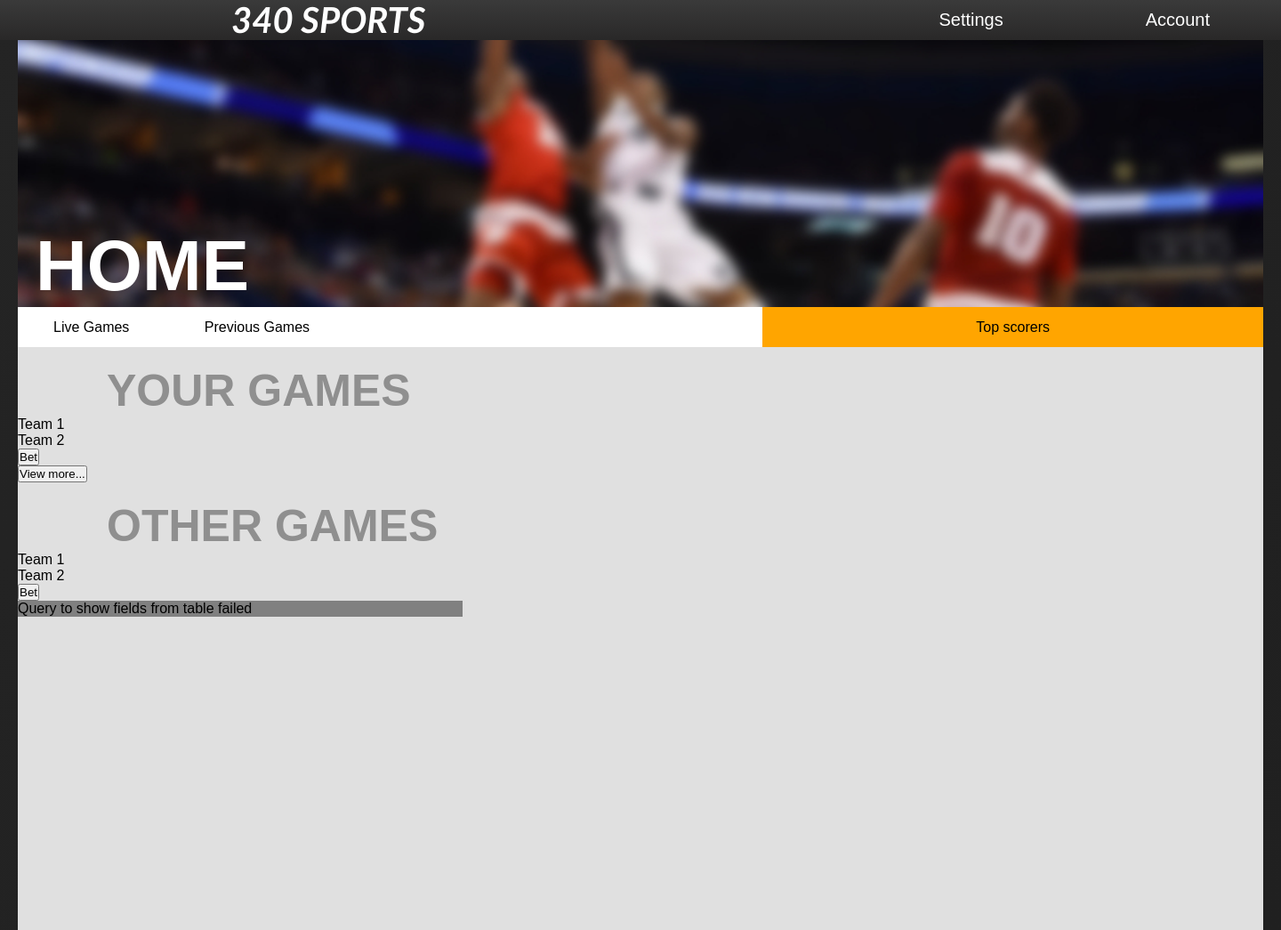
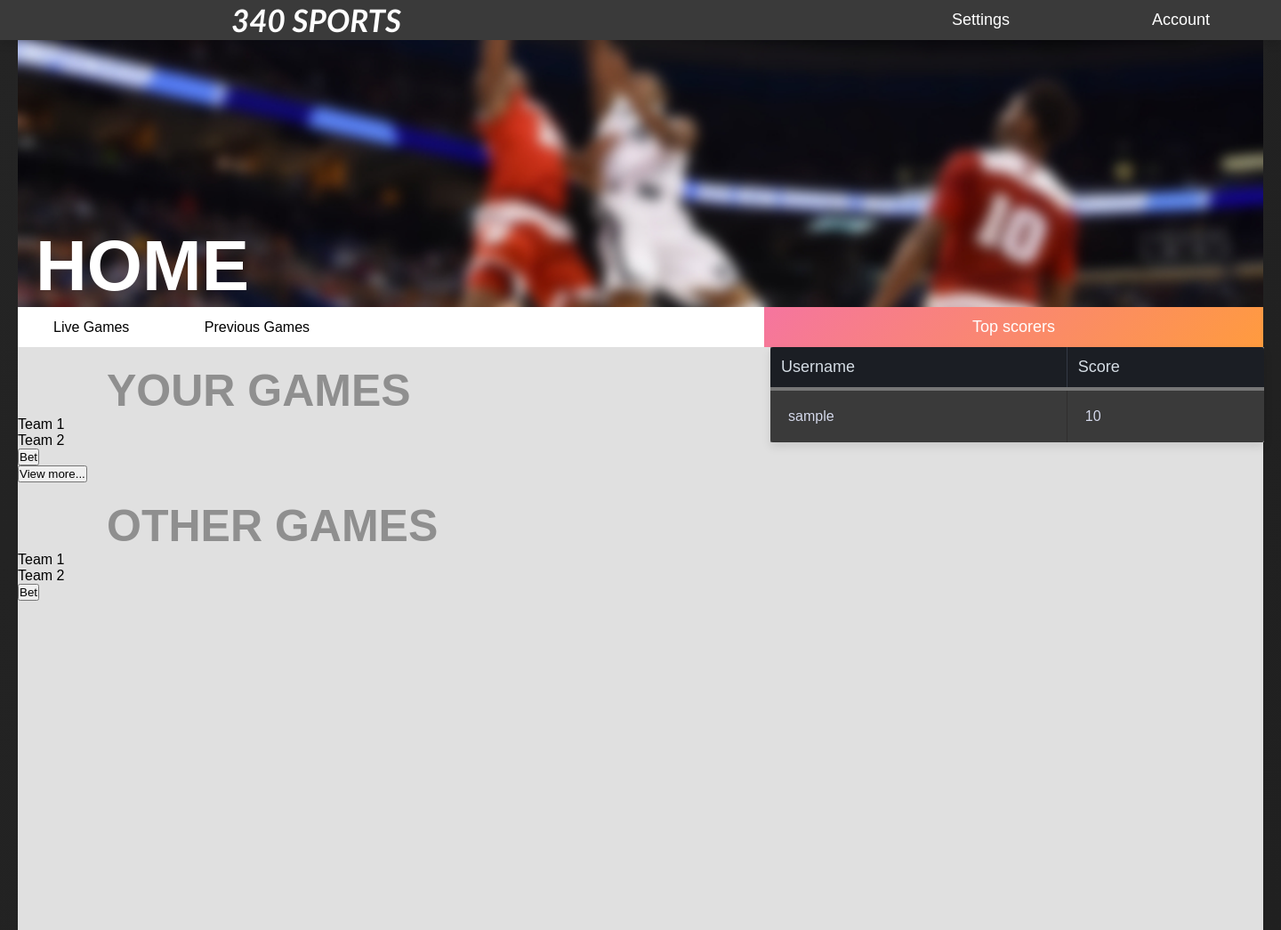
Before and after one commit to trilxs/340-sports, a PHP site: page / in a window 1440 px wide. Shown: the whole page at 89% size. Run offline with PHP 8.4, Linux system fonts and the light colour scheme; tables that the repository leaves empty or names only in its code hold one stand-in row (values such as "Sample post"); data that the repository does not hold is empty.

Commit message:
Fixed SQL fetch data bug and tidied up CSS

```diff
--- a/css/index.css
+++ b/css/index.css
@@ -33,12 +33,9 @@ html {
     height: 45px;
     background-color: #3A3A3A;
     overflow: hidden;
-    background: -webkit-linear-gradient(#3A3A3A, #292828); /* For Safari 5.1 to 6.0 */
-    background: -o-linear-gradient(#3A3A3A, #292828); /* For Opera 11.1 to 12.0 */
-    background: -moz-linear-gradient(#3A3A3A, #292828); /* For Firefox 3.6 to 15 */
-    background: linear-gradient(#3A3A3A, #292828); /* Standard syntax */
+    box-shadow: 0 5px 10px rgba(0, 0, 0, 0.1);
+    animation: float 5s infinite;
 }
-
 
 .header ul a {
     width: 100px;
@@ -53,15 +50,12 @@ html {
 .header-button {
     padding: 0px 40px 15px;
     text-decoration:none;
-    transition: all 0.3s ease-in-out;
-    -webkit-transition: all 0.3s ease-in-out;
-    -moz-transition: all 0.3s ease-in-out;
 }
 
 .header-title {
     font-family: "Gill Sans MT";
     color: white;
-    font-size: 40px;
+    font-size: 35px;
     padding-left: 260px;
     cursor: pointer;
     font-style: italic;
@@ -72,7 +66,7 @@ html {
     padding: 0px 40px 15px;
     color: white;
     text-decoration:none;
-    font-size: 20px;
+    font-size: 18px;
     margin-top: 0;
     float: right;
 }
@@ -84,6 +78,15 @@ html {
     height: 1000px;
 }
 
+.game-container {
+    position:relative;
+    width: 845px;
+}
+
+.body-container {
+    position:relative;
+}
+
 nav {
     width: 100%;
     line-height: 45px;
@@ -92,17 +95,15 @@ nav {
 }
 
 .top-scorers-title {
-    display: inline-block;
-    float: right;
-    padding: 0 240px 0 240px;
-    background: orange;
+    padding: 0 234px 0 234px;
+    background: linear-gradient(135deg,
+        rgb(245, 117, 159) 0%,
+        rgb(255, 155, 62) 100%);
+    font-size: 18px;
+    color: white;
+    float:right;
 }
 
-/* still need to work on this container */
-.top-scorers-container {
-    width: 500px;
-    background: grey;
-}
 
 nav ul a {
     width: 100px;
@@ -113,12 +114,12 @@ nav ul li {
     display: inline-block;
 }
 nav ul li a:hover {
-    border-bottom: 2px solid orange;
+    border-bottom: 2px solid rgb(255, 212, 193);
 }
 
 /* All links in the header have this style */
 nav ul li a {
-    padding: 0px 40px 15px;
+    padding: 0px 40px 13px;
     text-decoration:none;
     transition: all 0.3s ease-in-out;
     -webkit-transition: all 0.3s ease-in-out;
@@ -132,3 +133,122 @@ nav ul li a {
     font-size: 50px;
     color: #8F8F8F;
 }
+
+.top-scorers-container {
+    position: absolute;
+    margin-left: 846px;
+    display:inline-block;
+    top:0;
+    left:0;
+    background: grey;
+}
+
+/* table properties */
+
+.top-scorers-table {
+  width:555px;
+  border-collapse: collapse;
+  padding:10px;
+  box-shadow: 0 5px 10px rgba(0, 0, 0, 0.1);
+  animation: float 5s infinite;
+}
+
+th {
+    color:#D5DDE5;;
+    background:#1b1e24;
+    border-bottom:4px solid #777777;
+    border-right: 1px solid #343a45;
+    font-size:18px;
+    font-weight: 100;
+    padding:12px;
+    text-align:left;
+    text-shadow: 0 1px 1px rgba(0, 0, 0, 0.1);
+    vertical-align:middle;
+  }
+  th:first-child {
+    border-top-left-radius:3px;
+  }
+
+  th:last-child {
+    border-top-right-radius:3px;
+    border-right:none;
+  }
+
+
+tr {
+    border-top: 1px solid #353535;
+    border-bottom: 1px solid #353535;
+    color:#D5D9EB;
+    font-size:14px;
+    font-weight:normal;
+    text-shadow: 0 1px 1px rgba(256, 256, 256, 0.1);
+  }
+
+  tr:hover td {
+    background:#4A4B57;
+    color:#FFFFFF;
+    border-top: 1px solid #22262e;
+  }
+
+  tr:first-child {
+    border-top:none;
+  }
+
+  tr:last-child {
+    border-bottom:none;
+  }
+
+  tr:nth-child(odd) td {
+    background:#3A3A3A;
+  }
+
+  tr:nth-child(odd):hover td {
+    background:#4E5066;
+  }
+
+  tr:last-child td:first-child {
+    border-bottom-left-radius:3px;
+  }
+
+  tr:last-child td:last-child {
+    border-bottom-right-radius:3px;
+  }
+
+  td {
+    background:#414141;
+    padding:20px;
+    text-align:left;
+    vertical-align:middle;
+    font-weight:300;
+    font-size:16px;
+    text-shadow: -1px -1px 1px rgba(0, 0, 0, 0.1);
+    border-right: 1px solid #302E2E;
+  }
+
+  td:last-child {
+    border-right: 0px;
+  }
+
+  th.text-left {
+    text-align: left;
+  }
+
+  th.text-center {
+    text-align: center;
+  }
+
+  th.text-right {
+    text-align: right;
+  }
+
+  td.text-left {
+    text-align: left;
+  }
+
+  td.text-center {
+    text-align: center;
+  }
+
+  td.text-right {
+    text-align: right;
+  }
--- a/index.php
+++ b/index.php
@@ -24,7 +24,8 @@
     </ul>
 </nav>
 
-<body>
+<div class="body-container">
+    <div class="game-container" style="width:845px; display: inline-block;">
         <div class="your-games-container">
         <div class="main-games-text">YOUR GAMES</div>
             <div class="game" id="game-1">
@@ -43,7 +44,7 @@
                 <button class="bet-button">Bet</button>
             </div>
         </div>
-
+    </div>
     <div class="top-scorers-container">
     <?php
     // include global connection variables
@@ -56,31 +57,32 @@
         }
 
     // Query the database for names of all tables
-        $result = mysqli_query($conn, "SELECT username, currencyAmount FROM topScorers ORDER BY DESC");
+        $result = mysqli_query($conn, "SELECT username, currencyAmount FROM topScorers ORDER BY currencyAmount DESC");
         if (!$result) {
             die("Query to show fields from table failed");
         }
         $num_row = mysqli_num_rows($result);
 
-        echo "<table border='1'>";
+        echo "<table class='top-scorers-table'>";
 
         echo "        <tr>";
         echo "           <th>Username</th>";
         echo "            <th>Score</th>";
         echo "        </tr>";
-
+        echo "<tbody class='table-hover'>";
         while($row = mysqli_fetch_row($result)) {
             echo "<tr>";
             foreach($row as $cell)
-                echo "<td>$cell</td>";
+                echo "<td class='text-left'>$cell</td>";
             echo "</tr>\n";
         }
+        echo '</tbody></table>';
 
         mysqli_free_result($result);
         mysqli_close($conn);
     ?>
     </div>
   <script src="js/scripts.js"></script>
-</body>
+</div>
 </div>
 </html>
```
Lines whose indentation alone changed are shown as unchanged.
